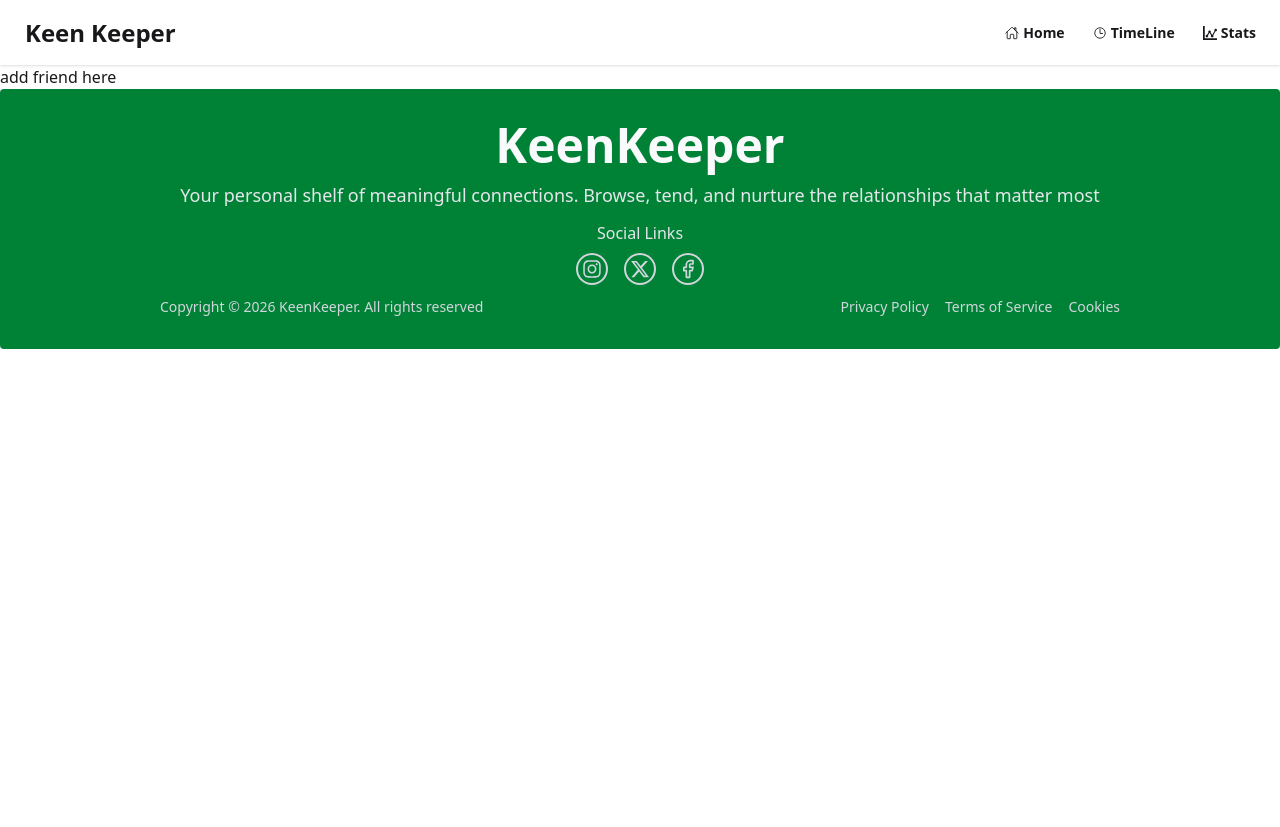
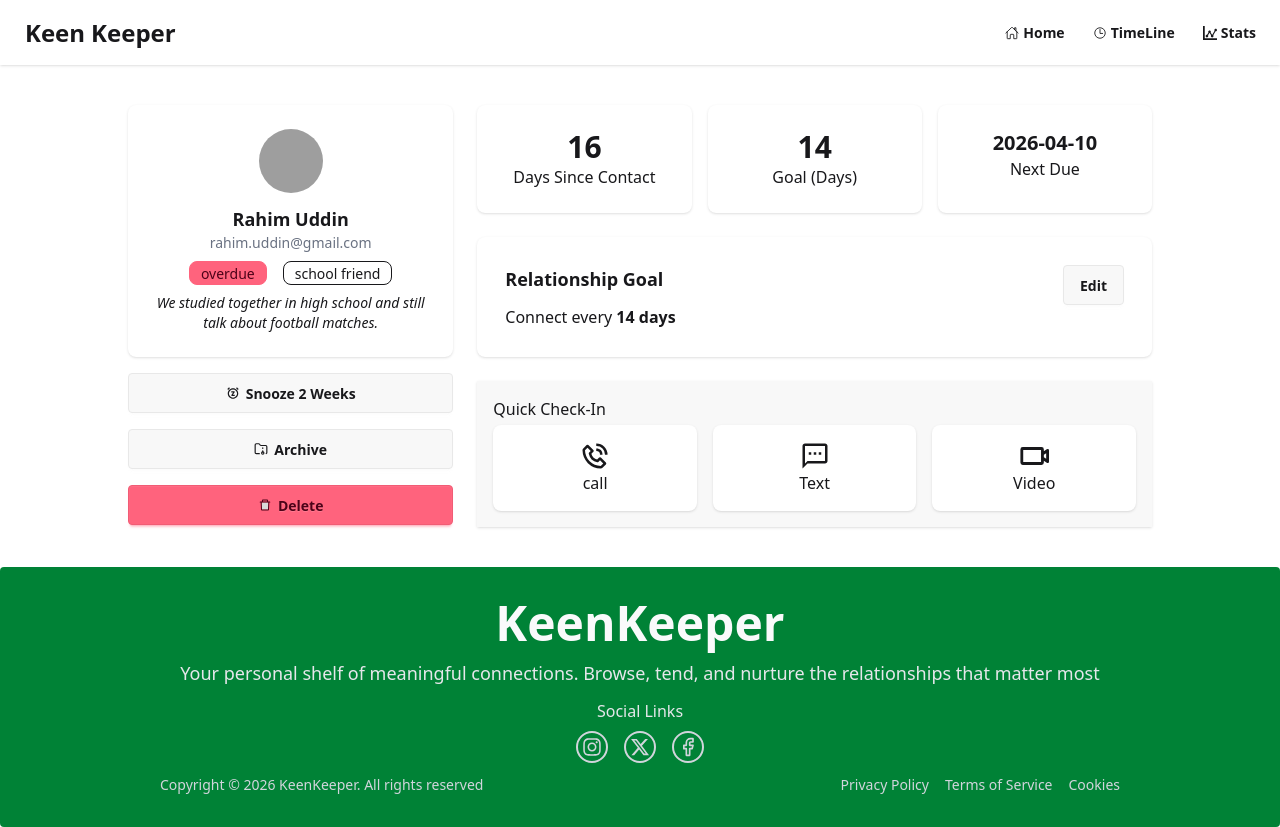
Before and after one commit to Mahedi-5g/keen-keeper-project, a Next.js app: page /homePage/1 in a window 1280 px wide. Before the commit the page ends 800 px from the top, so only its background shows below. Built offline with nearby package versions, Linux system fonts and the light colour scheme; grey boxes are pictures that could not be loaded.

Commit message:
card details added

```diff
--- a/src/app/homePage/[slug]/page.jsx
+++ b/src/app/homePage/[slug]/page.jsx
@@ -1,11 +1,141 @@
-import React from 'react';
+import contacts from "@/data/contacts.json";
+import Image from "next/image";
+import { AiTwotoneDelete } from "react-icons/ai";
+import { BiAlarmSnooze, BiPhoneCall } from "react-icons/bi";
+import { LuFolderArchive } from "react-icons/lu";
+import { MdOutlineTextsms } from "react-icons/md";
+import { PiVideoCameraBold } from "react-icons/pi";
 
-const addFriend = () => {
+const ContactDetails = async ({ params }) => {
+
+    const { slug } = await params;
+
+    const contact = contacts.find(
+        (c) => c.id === Number(slug)
+    );
+
+    const statusStyle = {
+        "overdue": "badge badge-error",
+        "almost due": "badge badge-info",
+        "on-track": "badge badge-success",
+    };
+
+    if (!contact) {
+        return <p className="text-center mt-10">Contact not found</p>;
+    }
+
     return (
-        <div>
-            <h1>add friend here</h1>
+        <div className='px-32 py-10 grid grid-cols-12 gap-6'>
+
+            <div className='col-span-4 space-y-4'>
+
+                <div className="card bg-base-100 shadow p-6 text-center">
+
+                    <Image
+                        src={contact.picture}
+                        alt={contact.name}
+                        width={64}
+                        height={64}
+                        className="rounded-full mx-auto h-16 w-16"
+                    />
+
+                    <h2 className='font-bold text-lg mt-3'>
+                        {contact.name}
+                    </h2>
+
+                    <p className="text-sm text-gray-500">
+                        {contact.email}
+                    </p>
+
+                    <div className="flex gap-4 mx-auto">
+                        <div className={`${statusStyle[contact.status]} mt-2`}>
+                            {contact.status}
+                        </div>
+
+                        <div className='badge badge-outline mt-2'>
+                            {contact.tags[0]}
+                        </div>
+                    </div>
+
+                    <p className='italic text-sm mt-2'>
+                        {contact.bio}
+                    </p>
+                </div>
+
+                <button className='btn w-full'><BiAlarmSnooze />Snooze 2 Weeks</button>
+                <button className='btn w-full'><LuFolderArchive /> Archive</button>
+                <button className='btn w-full btn-error'><AiTwotoneDelete /> Delete</button>
+            </div>
+
+
+            <div className='col-span-8 space-y-6'>
+
+                <div className='grid grid-cols-3 gap-4 '>
+                    <div className="card bg-base-100 shadow text-center p-6">
+                        <h2 className='text-3xl font-bold'>
+                            {contact.days_since_contact}
+                        </h2>
+                        <p>Days Since Contact</p>
+                    </div>
+
+                    <div className="card bg-base-100 shadow text-center p-6">
+                        <h2 className='text-3xl font-bold'>
+                            {contact.goal}
+                        </h2>
+                        <p>Goal (Days)</p>
+                    </div>
+
+                    <div className="card bg-base-100 shadow text-center p-6">
+                        <h2 className='text-xl font-bold'>
+                            {contact.next_due_date}
+                        </h2>
+                        <p>Next Due</p>
+                    </div>
+                </div>
+
+                <div className="card bg-base-100 shadow p-7">
+                    <div className="flex justify-between">
+                        <h2 className='font-semibold text-lg'>Relationship Goal</h2>
+                        <button className="btn">Edit</button>
+                    </div>
+                    <p>
+                        Connect every <span className='font-bold'>
+                            {contact.goal} days
+                        </span>
+                    </p>
+                </div>
+
+                <div className="bg-base-200 shadow p-4">
+                    <h3>Quick Check-In</h3>
+                    <div className='grid grid-cols-3 gap-4 pt-1'>
+                    <div className="card bg-base-100 shadow text-center p-4 flex flex-col items-center justify-center">
+                        <h2 className='text-3xl font-bold'>
+                            <BiPhoneCall />
+                        </h2>
+                        <p>call</p>
+                    </div>
+
+                    <div className="card bg-base-100 shadow text-center p-4 flex flex-col items-center justify-center">
+                        <h2 className='text-3xl font-bold'>
+                           <MdOutlineTextsms />
+                        </h2>
+                        <p>Text</p>
+                    </div>
+
+                    <div className="card bg-base-100 shadow text-center flex flex-col items-center justify-center p-4">
+                        <h2 className='text-3xl font-bold'>
+                           <PiVideoCameraBold />
+                        </h2>
+                        <p>Video</p>
+                    </div>
+                </div>
+
+
+                </div>
+
+            </div>
         </div>
     );
 };
 
-export default addFriend;
+export default ContactDetails;
--- a/src/app/homePage/page.jsx
+++ b/src/app/homePage/page.jsx
@@ -1,36 +1,38 @@
 import React from 'react';
 import contacts from "@/data/contacts.json";
 import Image from 'next/image';
+import Link from 'next/link';
+
 
 const HomePage = () => {
     return (
-        <div className='px-44 py-16'>
+        <div className='px-32 py-16'>
             <div className='text-center'>
                 <h1 className='font-bold text-5xl'>Friends to keep close in your life</h1>
                 <p className='font-normal text-lg py-4'>Your personal shelf of meaningful connections. Browse, tend, and nurture the
                     relationships that matter most.
                 </p>
-                <button className='text-white bg-green-700 p-2 rounded-sm'>+ Add a Friend</button>
-                <div className='grid grid-cols-4 py-8'>
-                    <div className="card bg-base-100 w-48 shadow-sm text-center col-span-1">
+                <button className='text-white bg-green-700 p-2 rounded-md'>+ Add a Friend</button>
+                <div className='grid grid-cols-4 py-8 gap-4'>
+                    <div className="card bg-base-100  shadow-sm text-center col-span-1">
                         <div className="card-body">
                             <h2 className='font-semibold text-3xl'>10</h2>
                             <p className='font-normal text-base'>Total Friends</p>
                         </div>
                     </div>
-                    <div className="card bg-base-100 w-48 shadow-sm text-center col-span-1">
+                    <div className="card bg-base-100  shadow-sm text-center col-span-1">
                         <div className="card-body">
                             <h2 className='font-semibold text-3xl'>3</h2>
                             <p className='font-normal text-base'>On Track</p>
                         </div>
                     </div>
-                    <div className="card bg-base-100 w-48 shadow-sm text-center col-span-1">
+                    <div className="card bg-base-100  shadow-sm text-center col-span-1">
                         <div className="card-body">
                             <h2 className='font-semibold text-3xl'>6</h2>
                             <p className='font-normal text-base'>Need Attention</p>
                         </div>
                     </div>
-                    <div className="card bg-base-100 w-48 shadow-sm text-center col-span-1">
+                    <div className="card bg-base-100  shadow-sm text-center col-span-1">
                         <div className="card-body">
                             <h2 className='font-semibold text-3xl'>12</h2>
                             <p className='font-normal text-base'>Interactions This Month</p>
@@ -44,17 +46,37 @@ const HomePage = () => {
                 <h1>Your Friends</h1>
                 <div className="grid grid-cols-4 gap-4">
                     {contacts.map((c) => (
-                        <div key={c.id} className="p-4 border rounded items-center text-center">
-                            <h2 className="font-bold">{c.name}</h2>
-                            <p>{c.email}</p>
-                            <Image
-                                src={c.picture}
-                                alt={c.name}
-                                width={100}
-                                height={100}
-                                className="rounded-full"
-                            />
-                        </div>
+                        <Link key={c.id} href={`/homePage/${c.id}`}>
+                            <div className="p-4 rounded shadow-md text-center">
+                                <Image
+                                    src={c.picture}
+                                    alt={c.name}
+                                    width={60}
+                                    height={60}
+                                    className="rounded-full mx-auto h-16 w-16"
+                                />
+                                <h2 className="font-bold">{c.name}</h2>
+                                <p>{c.days_since_contact}d ago</p>
+                                <div className='flex gap-2 text-center py-2 mx-auto'>
+                                    <p className='badge badge-accent'>{c.tags[0]}</p>
+                                    <p className=' bg-teal-400 rounded-lg'>{c.tags[1]}</p>
+                                </div>
+
+                                <p
+                                    className={`
+                                         ${c.status === "overdue" ? "badge badge-error" : ""}
+                                         ${c.status === "almost due" ? "badge badge-info" : ""}
+                                         ${c.status === "on-track" ? "badge badge-warning" : ""}
+                                         `}
+                                >
+                                    {c.status}
+                                </p>
+
+
+                            </div>
+                        </Link>
+
+
                     ))}
                 </div>
             </div>
--- a/src/data/contacts.json
+++ b/src/data/contacts.json
@@ -18,7 +18,7 @@
     "email": "nusrat.jahan@gmail.com",
     "days_since_contact": 12,
     "status": "almost due",
-    "tags": ["university", "project partner"],
+    "tags": ["university", "partner"],
     "bio": "Worked together on multiple university projects, very helpful and creative.",
     "goal": 14,
     "next_due_date": "2026-04-18"
```
